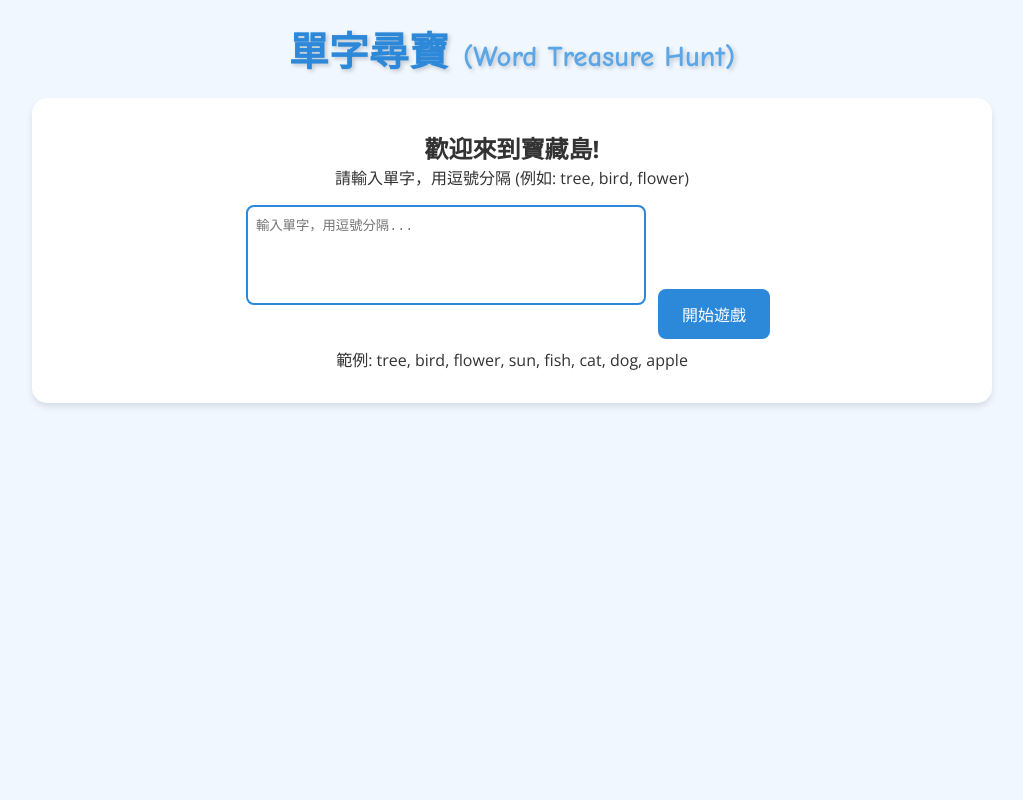
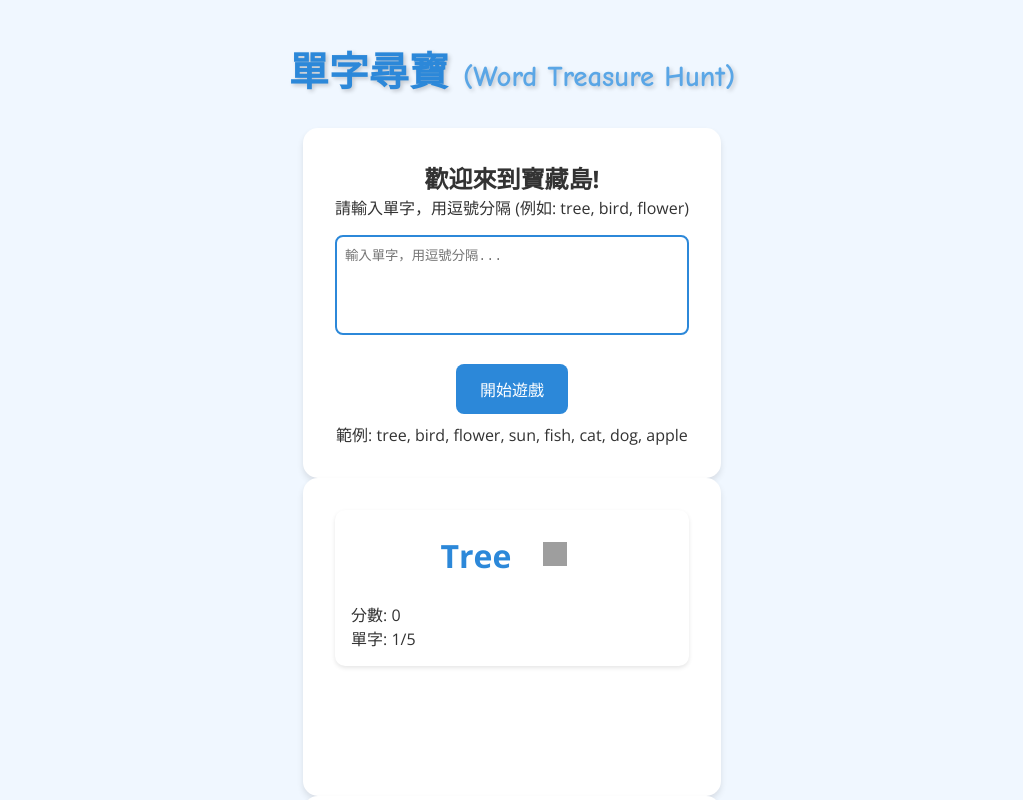
Before and after one commit to dr0722/cardgame3, a plain HTML site: page index.html in a window 1280 px wide. Shown: the top 800 px of the page, without its empty margins (128-1151 px from the left). Drawn offline with nearby package versions, Linux system fonts and the light colour scheme; grey boxes are pictures that could not be loaded.

Commit message:
調整樣式以改善佈局，新增對齊和間距設置

```diff
--- a/style.css
+++ b/style.css
@@ -11,16 +11,19 @@ body {
     min-height: 100vh;
     display: flex;
     flex-direction: column;
+    align-items: center;
+    justify-content: center;
 }
 
 .container {
     max-width: 1000px;
-    margin: 0 auto;
+    margin: 20px auto;
     padding: 20px;
     width: 100%;
     flex-grow: 1;
     display: flex;
     flex-direction: column;
+    align-items: center;
 }
 
 header {
@@ -33,6 +36,7 @@ h1 {
     color: #2c88d9;
     font-size: 2.5rem;
     text-shadow: 2px 2px 4px rgba(0, 0, 0, 0.2);
+    margin-bottom: 10px;
 }
 
 h1 span {
@@ -44,16 +48,23 @@ main {
     flex-grow: 1;
     display: flex;
     flex-direction: column;
+    align-items: center;
+    justify-content: center;
 }
 
 .screen {
     display: none;
     flex-grow: 1;
+    width: 100%;
+    max-width: 800px;
+    display: flex;
+    flex-direction: column;
+    align-items: center;
+    justify-content: center;
 }
 
 .screen.active {
     display: flex;
-    flex-direction: column;
 }
 
 .setup-island, .result-island {
@@ -61,6 +72,8 @@ main {
     border-radius: 15px;
     background-color: #ffffff;
     box-shadow: 0 4px 6px rgba(0, 0, 0, 0.1);
+    width: 100%;
+    max-width: 800px;
 }
 
 .setup-content, .result-content {
@@ -73,6 +86,8 @@ main {
     padding: 1rem;
     margin-bottom: 1rem;
     box-shadow: 0 2px 4px rgba(0, 0, 0, 0.1);
+    width: 100%;
+    max-width: 800px;
 }
 
 .game-content {
@@ -80,6 +95,8 @@ main {
     border-radius: 15px;
     padding: 2rem;
     box-shadow: 0 4px 6px rgba(0, 0, 0, 0.1);
+    width: 100%;
+    max-width: 800px;
 }
 
 textarea#word-input {
```
